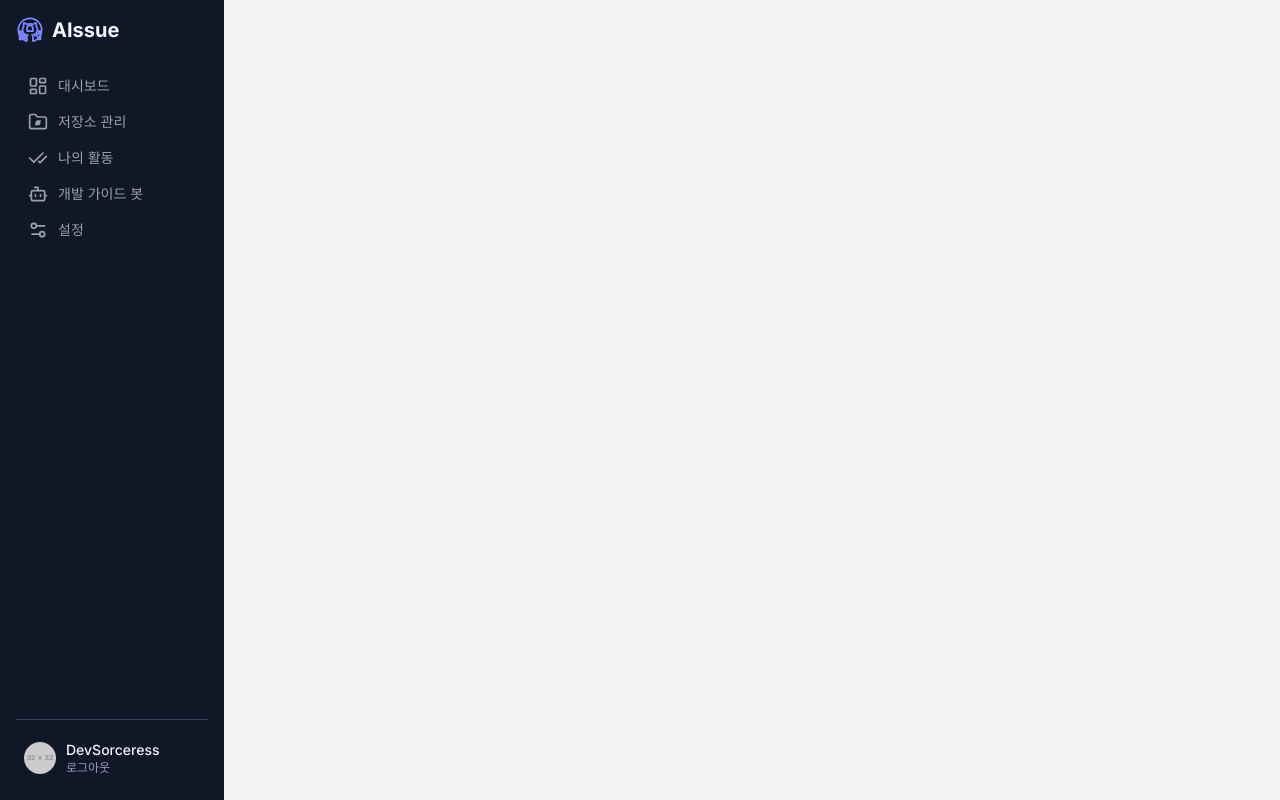
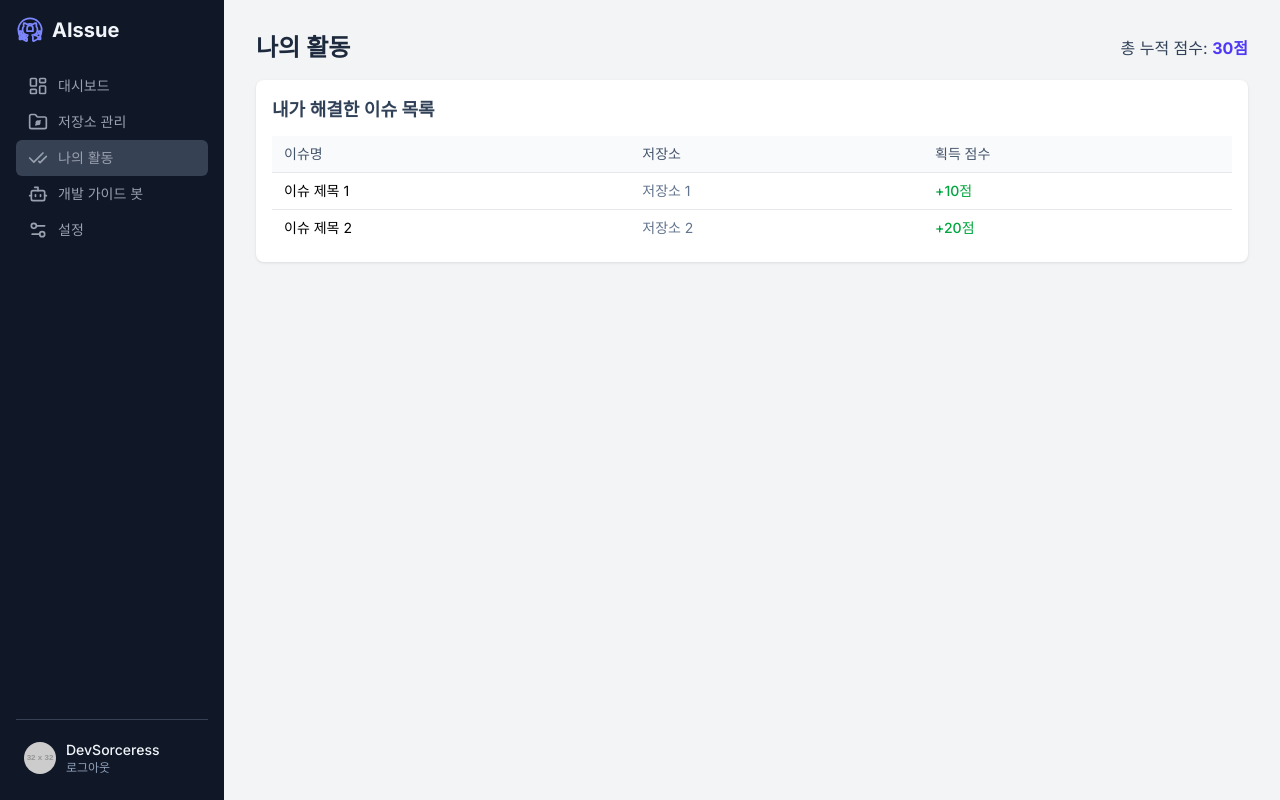
Before and after one commit to Mai-Nova/AIssue-FE, a Vue app: page /my-activity in a window 1280 px wide. Built offline with nearby package versions, Linux system fonts and the light colour scheme; sample sign-in values are in the browser's storage.

Commit message:
feat: MyActivityView and SettingsView 마이그레이션 완료 (#11)
* Convert MyActivityView and SettingsView to Vue components

* feat: MyActivityView and SettingsView 마이그레이션 edit 완료

```diff
--- a/src/mockData.js
+++ b/src/mockData.js
@@ -106,10 +106,18 @@ export const mockIssueData = {
   },
 };
 
+export const mockMyActivityData = {
+  totalScore: 30,
+  solvedIssues: [
+    { issueId: 1, title: "이슈 제목 1", repoName: "저장소 1", points: 10 },
+    { issueId: 2, title: "이슈 제목 2", repoName: "저장소 2", points: 20 },
+  ],
+};
+
 // 이 데이터들은 실제 애플리케이션에서는 로그인 상태, 사용자 활동 등에 따라 동적으로 변경되어야 합니다.
 // Vuex, Pinia 또는 Composition API의 ref/reactive를 사용하여 상태를 관리하는 것이 좋습니다.
-export let userSolvedIssues = []; // 사용자가 해결한 이슈 목록 (초기값은 비어있음)
-export let userTotalScore = 0; // 사용자 총 점수
+export let userSolvedIssues = mockMyActivityData.solvedIssues; // 사용자가 해결한 이슈 목록 (초기값은 비어있음)
+export let userTotalScore = mockMyActivityData.totalScore; // 사용자 총 점수
 export const USER_GITHUB_USERNAME = 'DevSorceress'; // 예시 사용자 이름
 export let myAddedRepoIds = ['vscode', 'nodejs']; // 사용자가 추가한 저장소 ID 목록
 
--- a/src/router/index.js
+++ b/src/router/index.js
@@ -1,11 +1,10 @@
 import { createRouter, createWebHistory } from 'vue-router';
 import LandingPage from '../views/LandingPage.vue';
-import DashboardView from '../views/DashboardView.vue';
-// 다른 뷰 컴포넌트들을 임포트합니다.
+import DashBoardView from '../views/DashBoardView.vue';
 // import RepoListView from '../views/RepoListView.vue';
-// import MyActivityView from '../views/MyActivityView.vue';
+import MyActivityView from '../views/MyActivityView.vue';
+import SettingsView from '../views/SettingsView.vue';
 import DevGuideBotView from '../views/DevGuideBotView.vue';
-// import SettingsView from '../views/SettingsView.vue';
 // import RepoDetailView from '../views/RepoDetailView.vue';
 // import IssueDetailView from '../views/IssueDetailView.vue';
 
@@ -19,7 +18,7 @@ const routes = [
   {
     path: '/dashboard',
     name: 'Dashboard',
-    component: DashboardView,
+    component: DashBoardView,
     meta: { requiresAuth: true }, // 대시보드는 인증 필요
   },
   // TODO: 다른 라우트들을 여기에 추가합니다.
@@ -44,24 +43,24 @@ const routes = [
   //   props: true,
   //   meta: { requiresAuth: true }
   // },
-  // {
-  //   path: '/my-activity',
-  //   name: 'MyActivity',
-  //   component: MyActivityView,
-  //   meta: { requiresAuth: true }
-  // },
+  {
+    path: '/my-activity',
+    name: 'MyActivityView',
+    component: MyActivityView,
+    meta: { requiresAuth: true }
+  },
+  {
+    path: '/settings',
+    name: 'Settings',
+    component: SettingsView,
+    meta: { requiresAuth: true }
+  },
   {
     path: '/dev-guide-bot',
     name: 'DevGuideBot',
     component: DevGuideBotView,
     meta: { requiresAuth: true }
-  },
-  // {
-  //   path: '/settings',
-  //   name: 'Settings',
-  //   component: SettingsView,
-  //   meta: { requiresAuth: true }
-  // },
+  }
 ];
 
 const router = createRouter({
--- /dev/null
+++ b/src/views/MyActivityView.vue
@@ -0,0 +1,96 @@
+<template>
+  <div id="my-activity-content" class="main-content">
+    <header class="mb-4 flex justify-between items-center">
+      <h1 class="text-2xl font-semibold text-slate-800">나의 활동</h1>
+      <p class="text-md text-slate-700">
+        총 누적 점수:
+        <span id="my-total-score" class="font-bold text-indigo-600">{{ totalScore }}점</span>
+      </p>
+    </header>
+    <div class="card p-4">
+      <h2 class="text-lg font-semibold text-slate-700 mb-3">내가 해결한 이슈 목록</h2>
+      <div id="my-solved-issues-list" class="space-y-2">
+        <div v-if="isLoading" class="loading-state">
+          <p>로딩 중...</p>
+        </div>
+        <div v-else-if="solvedIssues.length === 0" class="empty-state">
+          <p>아직 해결한 이슈가 없습니다. 이슈 상세 페이지에서 '해결 목록에 추가'를 해보세요.</p>
+        </div>
+        <table v-else class="min-w-full divide-y divide-gray-200 text-sm">
+          <thead class="bg-gray-50">
+            <tr>
+              <th class="px-3 py-2 text-left font-medium text-slate-600">이슈명</th>
+              <th class="px-3 py-2 text-left font-medium text-slate-600">저장소</th>
+              <th class="px-3 py-2 text-left font-medium text-slate-600">획득 점수</th>
+            </tr>
+          </thead>
+          <tbody class="bg-white divide-y divide-gray-200">
+            <tr v-for="issue in solvedIssues" :key="issue.issueId">
+              <td class="px-3 py-2 whitespace-nowrap hover:text-indigo-600">
+                <button class="navigate-to-issue" @click="navigateToIssue(issue.issueId)">
+                  {{ issue.title }}
+                </button>
+              </td>
+              <td class="px-3 py-2 whitespace-nowrap text-slate-500">{{ issue.repoName }}</td>
+              <td class="px-3 py-2 whitespace-nowrap text-green-600 font-medium">
+                +{{ issue.points }}점
+              </td>
+            </tr>
+          </tbody>
+        </table>
+      </div>
+    </div>
+  </div>
+</template>
+
+<script>
+
+import {
+  mockMyActivityData,
+} from '../mockData'; // 실제 경로 확인
+// import { useRouter } from 'vue-router';
+
+export default {
+  name: "MyActivityView",
+  data() {
+    return {
+      totalScore: mockMyActivityData.totalScore, // 총 누적 점수
+      solvedIssues: mockMyActivityData.solvedIssues, // 해결한 이슈 목록
+      isLoading: true, // 로딩 상태
+    };
+  },
+  methods: {
+    loadMyActivityData() {
+      this.isLoading = true;
+      setTimeout(() => {
+        // 예제 데이터 (실제 데이터는 API 호출 또는 외부 데이터에서 가져와야 함)
+        this.totalScore = mockMyActivityData.totalScore;
+        this.solvedIssues = mockMyActivityData.solvedIssues;
+        this.isLoading = false;
+      }, 1000);
+    },
+    navigateToIssue(issueId) {
+      this.$router.push(`/issues/${issueId}`);
+    },
+  },
+  mounted() {
+    this.loadMyActivityData();
+  },
+};
+</script>
+
+<style scoped>
+.empty-state {
+  text-align: center;
+  color: #64748b;
+}
+.loading-state {
+  text-align: center;
+  color: #64748b;
+}
+.card {
+  background-color: white;
+  border-radius: 0.5rem;
+  box-shadow: 0 1px 3px rgba(0, 0, 0, 0.1);
+}
+</style>
--- /dev/null
+++ b/src/views/SettingsView.vue
@@ -0,0 +1,70 @@
+<template>
+  <div id="settings-content" class="main-content">
+    <header class="mb-4">
+      <h1 class="text-2xl font-semibold text-slate-800">설정</h1>
+    </header>
+    <div class="card p-6 max-w-md">
+      <h2 class="text-lg font-semibold text-slate-700 mb-3">계정 정보</h2>
+      <div class="space-y-3 text-sm">
+        <div class="flex justify-between items-center">
+          <span class="text-slate-600">
+            GitHub 계정:
+            <span id="settings-github-username" class="font-medium text-slate-800">
+              {{ githubUsername || '-' }}
+            </span>
+          </span>
+          <button
+            id="github-logout-button"
+            class="btn-secondary px-3 py-1.5 rounded-md text-xs font-medium border border-gray-300"
+            @click="handleGitHubLogout"
+          >
+            GitHub 연동 해제
+          </button>
+        </div>
+      </div>
+    </div>
+  </div>
+</template>
+
+<script>
+import { USER_GITHUB_USERNAME } from '../mockData';
+
+export default {
+  name: "SettingsView",
+  data() {
+    return {
+      githubUsername: USER_GITHUB_USERNAME || null, // GitHub 사용자 이름
+    };
+  },
+  methods: {
+    handleGitHubLogout() {
+      if (this.$refs.userProfileLogout) {
+        this.$refs.userProfileLogout.click(); // 로그아웃 버튼 클릭
+      }
+      alert("로그아웃 되었습니다.");
+      this.githubUsername = null; // 사용자 이름 초기화
+
+      // 로그인 상태 초기화
+      localStorage.setItem('isLoggedIn', 'false');
+
+      // LandingPage로 이동
+      this.$router.push('/');
+    },
+  },
+  mounted() {
+    // 초기화 로직
+    this.githubUsername = USER_GITHUB_USERNAME || null;
+  },
+};
+</script>
+
+<style scoped>
+.btn-secondary {
+  background-color: #e5e7eb; /* gray-200 */
+  color: #1f2937; /* gray-800 */
+  transition: background-color 0.2s ease-in-out;
+}
+.btn-secondary:hover {
+  background-color: #d1d5db; /* gray-300 */
+}
+</style>
```
